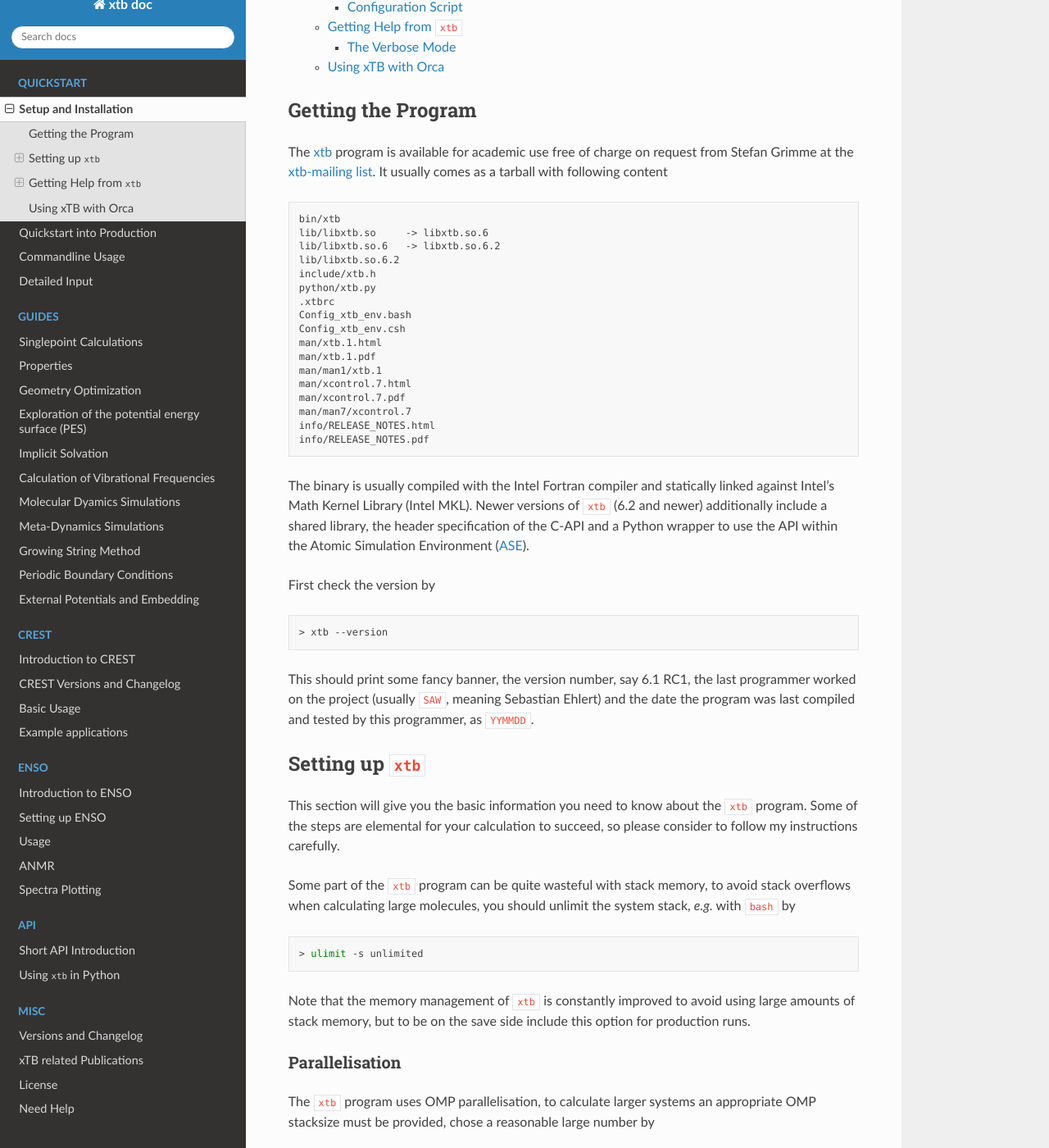
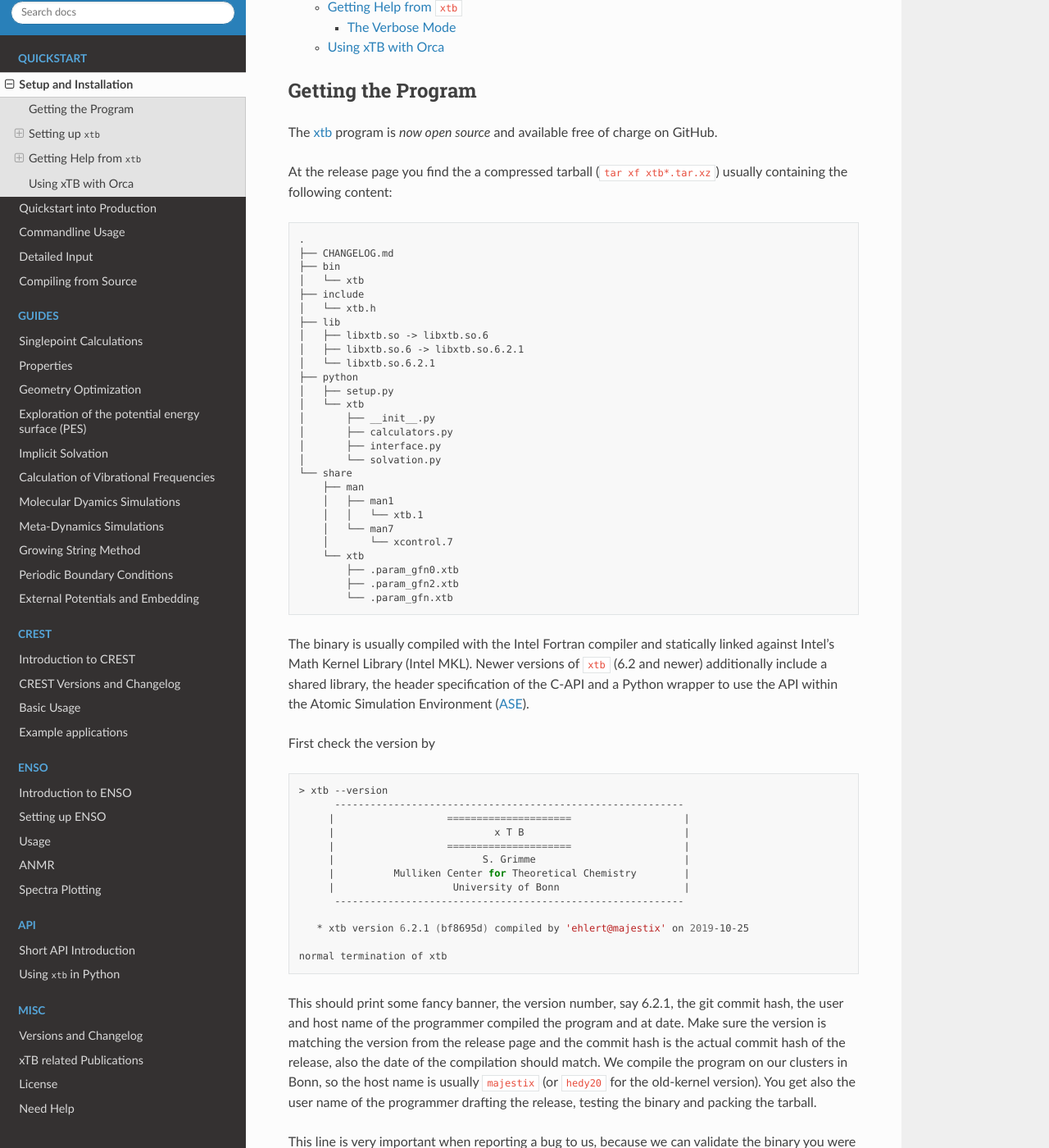
Before and after one commit to grimme-lab/xtb_docs, a Sphinx documentation site: the page built from source/setup.rst, in a window 1280 px wide and 1400 px high, scrolled down 370 px. Shown: the whole window at 82% size. Built offline with Sphinx 7.4.7 and the Read the Docs theme 2.0.0, drawn with Linux system fonts in a browser that asks for light colours; some of the changed text lies outside the part shown.

Commit message:
updated setup and installation guide
- notes on the structure of the recently distributed package
- added short compiling guide
- link to github

fixes #15

```diff
--- a/source/contents.rst
+++ b/source/contents.rst
@@ -43,6 +43,7 @@
    basics
    commandline
    xcontrol
+   development
 
 .. toctree::
    :maxdepth: 3
--- /dev/null
+++ b/source/development.rst
@@ -0,0 +1,69 @@
+-----------------------
+ Compiling from Source
+-----------------------
+
+This guide is intended to help developers to get our programs running.
+
+.. note:: To install our programs refer to :ref:`setup`.
+          If you come here from :ref:`setup`, since our instructions have not
+          worked for you, why not drop us a hint at the issue tracker?
+
+The ``xtb`` source code is hosted at `GitHub <https://github.com/grimme-lab/xtb>`_.
+
+Building ``xtb``
+================
+
+The ``xtb`` program source comes with a ``meson`` build-system
+(see `mesonbuild.com <https://mesonbuild.com/index.html>`_ for details).
+Despite being a rather young build-system, we decided to commit to the
+idea of using it for ``xtb`` due to its simplicity and speed compared
+to competing build-systems like Scons or Make.
+
+From version 0.49 ``meson`` implements a decent Fortran support, any
+older versions will **fail** to build Fortran code using modern language
+features. Since we are requiring a rather new version it is unlikely that
+this version is available for most Linux distributions from standard
+repositories, in this case install it with
+
+.. code:: bash
+
+   > pip3 install meson [--user]
+
+You will need ``python`` version 3.5 or newer, through.
+The ``meson`` backend used for building is usually ``ninja``
+(see `ninja-build.org <https://ninja-build.org/>`_ for details)
+so you should have a version 1.5 or newer on your machine as well.
+
+Linear Algebra Backend
+----------------------
+
+Having setup ``meson`` you have to provide versions of the
+basic linear algebra subroutines (BLAS) and the linear algebra package (LAPACK).
+The most basic solution is to install the development libraries ``libblas-dev``
+and ``liblapack-dev`` (Ubuntu 16) and jump ahead.
+
+The recommended solution is to get a version of the math kernel library (MKL)
+and link against its version of BLAS and LAPACK, which usually results in
+a significant performance gain.
+
+Compilier Choice
+----------------
+
+We tested so far different versions of the Intel compilers.
+We found that ``xtb`` can be compiled with
+
+* ``ifort`` and ``icc`` version 17 or newer
+
+Building with ``meson``
+-----------------------
+
+After having setup all the infrastructure run
+
+.. code:: bash
+
+   > export FC=ifort CC=icc CXX=icpc
+   > meson setup build_intel [-Dla_backend='mkl'] --optimization=2
+   > ninja -C build_intel test
+
+For a production build with the Intel compilers and the MKL as backend.
+To repeat the build you now only need to call ``ninja``.
--- a/source/setup.rst
+++ b/source/setup.rst
@@ -12,30 +12,41 @@
 Getting the Program
 ===================
 
-The `xtb <https://www.chemie.uni-bonn.de/pctc/mulliken-center/software/xtb/>`_ program
-is available for academic use free of charge on request
-from Stefan Grimme at the `xtb-mailing list <xtb@thch.uni-bonn.de>`_.
-It usually comes as a tarball with following content
+The `xtb <https://github.com/grimme-lab/xtb/releases/latest>`_ program
+is *now open source* and available free of charge on GitHub.
+
+At the release page you find the a compressed tarball (``tar xf xtb*.tar.xz``)
+usually containing the following content:
 
 .. code-block:: none
 
-  bin/xtb
-  lib/libxtb.so     -> libxtb.so.6
-  lib/libxtb.so.6   -> libxtb.so.6.2
-  lib/libxtb.so.6.2
-  include/xtb.h
-  python/xtb.py
-  .xtbrc
-  Config_xtb_env.bash
-  Config_xtb_env.csh
-  man/xtb.1.html
-  man/xtb.1.pdf
-  man/man1/xtb.1
-  man/xcontrol.7.html
-  man/xcontrol.7.pdf
-  man/man7/xcontrol.7
-  info/RELEASE_NOTES.html
-  info/RELEASE_NOTES.pdf
+   .
+   ├── CHANGELOG.md
+   ├── bin
+   │   └── xtb
+   ├── include
+   │   └── xtb.h
+   ├── lib
+   │   ├── libxtb.so -> libxtb.so.6
+   │   ├── libxtb.so.6 -> libxtb.so.6.2.1
+   │   └── libxtb.so.6.2.1
+   ├── python
+   │   ├── setup.py
+   │   └── xtb
+   │       ├── __init__.py
+   │       ├── calculators.py
+   │       ├── interface.py
+   │       └── solvation.py
+   └── share
+       ├── man
+       │   ├── man1
+       │   │   └── xtb.1
+       │   └── man7
+       │       └── xcontrol.7
+       └── xtb
+           ├── .param_gfn0.xtb
+           ├── .param_gfn2.xtb
+           └── .param_gfn.xtb
 
 The binary is usually compiled with the Intel Fortran compiler and statically
 linked against Intel's Math Kernel Library (Intel MKL).
@@ -50,11 +61,32 @@
 .. code:: bash
 
   > xtb --version
+        -----------------------------------------------------------
+       |                   =====================                   |
+       |                           x T B                           |
+       |                   =====================                   |
+       |                         S. Grimme                         |
+       |          Mulliken Center for Theoretical Chemistry        |
+       |                    University of Bonn                     |
+        -----------------------------------------------------------
 
-This should print some fancy banner, the version number, say 6.1 RC1, the
-last programmer worked on the project (usually ``SAW``, meaning Sebastian Ehlert)
-and the date the program was last compiled and tested by this programmer,
-as ``YYMMDD``.
+     * xtb version 6.2.1 (bf8695d) compiled by 'ehlert@majestix' on 2019-10-25
+
+  normal termination of xtb
+
+This should print some fancy banner, the version number, say 6.2.1, the
+git commit hash, the user and host name of the programmer compiled the
+program and at date.
+Make sure the version is matching the version from the release page and
+the commit hash is the actual commit hash of the release, also the date
+of the compilation should match.
+We compile the program on our clusters in Bonn, so the host name is usually
+``majestix`` (or ``hedy20`` for the old-kernel version).
+You get also the user name of the programmer drafting the release,
+testing the binary and packing the tarball.
+
+This line is very important when reporting a bug to us, because we can
+validate the binary you were using and easier reproduce it.
 
 Setting up ``xtb``
 ==================
@@ -121,46 +153,25 @@
 of ``XTBPATH`` and ``XTBHOME`` at the beginning of each calculation
 if set to verbose mode.
 
-An easy way to setup the environment variables is to use the distributed ``Config_xtb_env``.
-For a ``bash`` shell this might be done locally for one session by sourcing the
-``Config_xtb_env.bash`` script. To use this setup in every session include
+A configuration script to be sourced in your ``.bashrc`` is provided here
 
 .. code:: bash
 
-   source $XTBHOME/Config_xtb_env.bash
-
-in your ``.bashrc`` (requires that ``XTBHOME`` is set to the appropiate directory).
-
-Configuration Script
---------------------
-
-The “configuration” scripts ``Config_xtb_env.*`` hardly deserve to be called
-that way, in fact they contains the lines you would manually write to your
-``.bashrc`` or ``.cshrc`` if you would “install” ``xtb`` locally by hand.
-If you prefer to do it by hand or differently, just ignore the script.
-
-Just take a look into one, there is some neat trick included found in
-a Turbomole “configuration” script to find the location of the script
-and the most probable location of the content of the tarball, but that's it.
-Here is the contents of the one shipped with 6.2 for quick reference:
-
-.. code:: bash
-
-   #!/bin/bash
-   # run this script to set up a xtb environment
-   # requirements: $XTBHOME is set to `pwd`
+   #!/usr/bin/env bash
+   # requirements: $XTBHOME is set to `xtb` root directory
+   # otherwise the script will find the location of itself here:
    if [ -z "${XTBHOME}" ]; then
       XTBHOME="$(cd -P "$(dirname "${BASH_SOURCE[0]}")" && pwd)"
    fi
 
    # set up path for xtb, using the xtb directory and the users home directory
-   XTBPATH=${XTBHOME}:${HOME}
+   XTBPATH=${XTBHOME}/share/xtb:${XTBHOME}:${HOME}
 
    # to include the documentation we include our man pages in the users manpath
-   MANPATH=${MANPATH}:${XTBHOME}/man
+   MANPATH=${MANPATH}:${XTBHOME}/share/man
 
    # finally we have to make the binaries and scripts accessable
-   PATH=${PATH}:${XTBHOME}/bin:${XTBHOME}/python
+   PATH=${PATH}:${XTBHOME}/bin
    LD_LIBRARY_PATH=${LD_LIBRARY_PATH}:${XTBHOME}/lib
    PYTHONPATH=${PYTHONPATH}:${XTBHOME}/python
 
@@ -168,8 +179,8 @@
 
 It will set ``XTBHOME`` to the location of the script if you have not
 set it already and just assumes that ``XTBHOME`` contains the content
-of shipped tarball, then it will append the directories ``bin/`` and ``python/``
-to your ``PATH`` variable, ``man/`` to your ``MANPATH``,
+of shipped tarball, then it will append the directories ``bin/``
+to your ``PATH`` variable, ``share/man/`` to your ``MANPATH``,
 ``lib/`` to your ``LD_LIBRARY_PATH`` and ``python/`` to your ``PYTHONPATH``.
 
 Getting Help from ``xtb``
```
